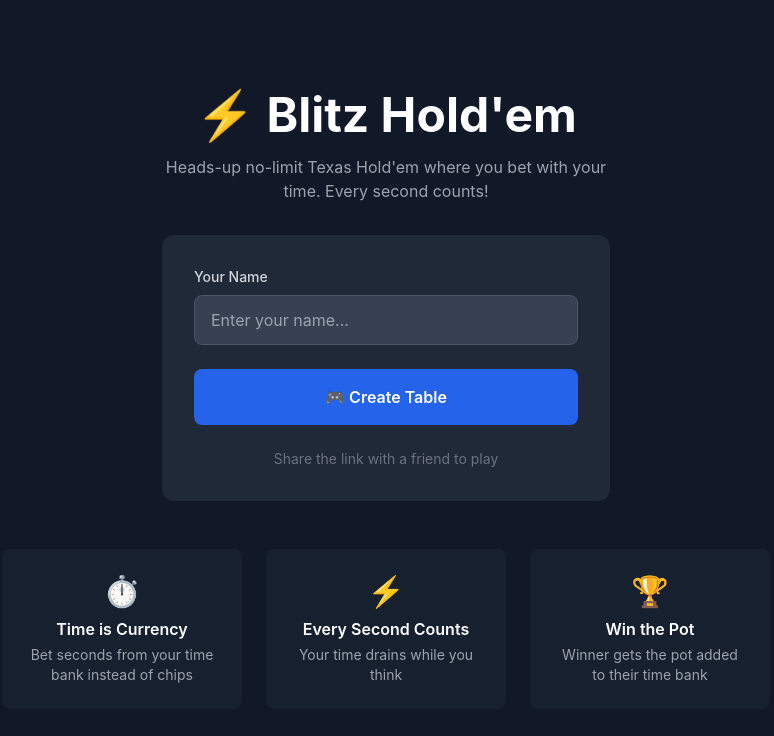
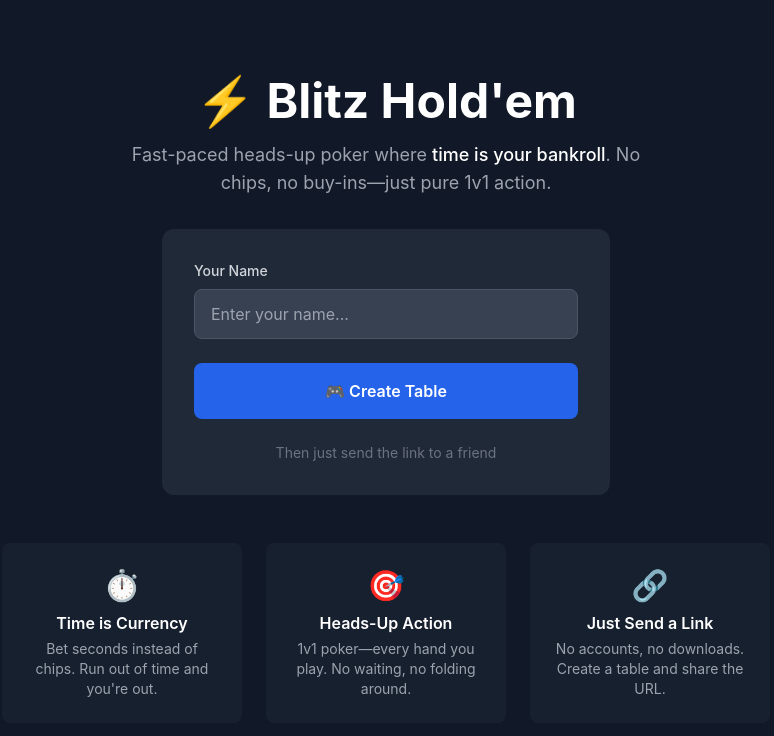
Before and after one commit to yvanchu/blitz-holdem, a React (Vite) app in the folder packages/client/: page / in a window 1280 px wide. Shown: the top 736 px of the page, without its empty margins (254-1028 px from the left). Built offline with nearby package versions, Linux system fonts and the light colour scheme; no server answers.

Commit message:
Edited home page and added ux principles

```diff
--- a/packages/client/src/pages/HomePage.tsx
+++ b/packages/client/src/pages/HomePage.tsx
@@ -28,8 +28,10 @@ export default function HomePage() {
   return (
     <div className="flex flex-col items-center justify-center min-h-screen p-8">
       <h1 className="text-5xl font-bold text-white mb-4">⚡ Blitz Hold'em</h1>
-      <p className="text-gray-400 mb-8 text-center max-w-md">
-        Heads-up no-limit Texas Hold'em where you bet with your time. Every second counts!
+      <p className="text-gray-400 mb-8 text-center max-w-lg text-lg">
+        Fast-paced heads-up poker where{' '}
+        <span className="text-white font-medium">time is your bankroll</span>. No chips, no
+        buy-ins—just pure 1v1 action.
       </p>
 
       <div className="bg-gray-800 rounded-xl p-8 w-full max-w-md space-y-6">
@@ -63,26 +65,30 @@ export default function HomePage() {
           )}
         </button>
 
-        <div className="text-center text-gray-500 text-sm">
-          Share the link with a friend to play
-        </div>
+        <div className="text-center text-gray-500 text-sm">Then just send the link to a friend</div>
       </div>
 
       <div className="mt-12 grid grid-cols-1 md:grid-cols-3 gap-6 max-w-3xl text-center">
         <div className="bg-gray-800/50 rounded-lg p-6">
           <div className="text-3xl mb-2">⏱️</div>
           <h3 className="font-semibold text-white mb-1">Time is Currency</h3>
-          <p className="text-sm text-gray-400">Bet seconds from your time bank instead of chips</p>
+          <p className="text-sm text-gray-400">
+            Bet seconds instead of chips. Run out of time and you're out.
+          </p>
         </div>
         <div className="bg-gray-800/50 rounded-lg p-6">
-          <div className="text-3xl mb-2">⚡</div>
-          <h3 className="font-semibold text-white mb-1">Every Second Counts</h3>
-          <p className="text-sm text-gray-400">Your time drains while you think</p>
+          <div className="text-3xl mb-2">🎯</div>
+          <h3 className="font-semibold text-white mb-1">Heads-Up Action</h3>
+          <p className="text-sm text-gray-400">
+            1v1 poker—every hand you play. No waiting, no folding around.
+          </p>
         </div>
         <div className="bg-gray-800/50 rounded-lg p-6">
-          <div className="text-3xl mb-2">🏆</div>
-          <h3 className="font-semibold text-white mb-1">Win the Pot</h3>
-          <p className="text-sm text-gray-400">Winner gets the pot added to their time bank</p>
+          <div className="text-3xl mb-2">🔗</div>
+          <h3 className="font-semibold text-white mb-1">Just Send a Link</h3>
+          <p className="text-sm text-gray-400">
+            No accounts, no downloads. Create a table and share the URL.
+          </p>
         </div>
       </div>
     </div>
```
Also changed, not shown: 1 other file (tests, documents, lock files or other folders).
